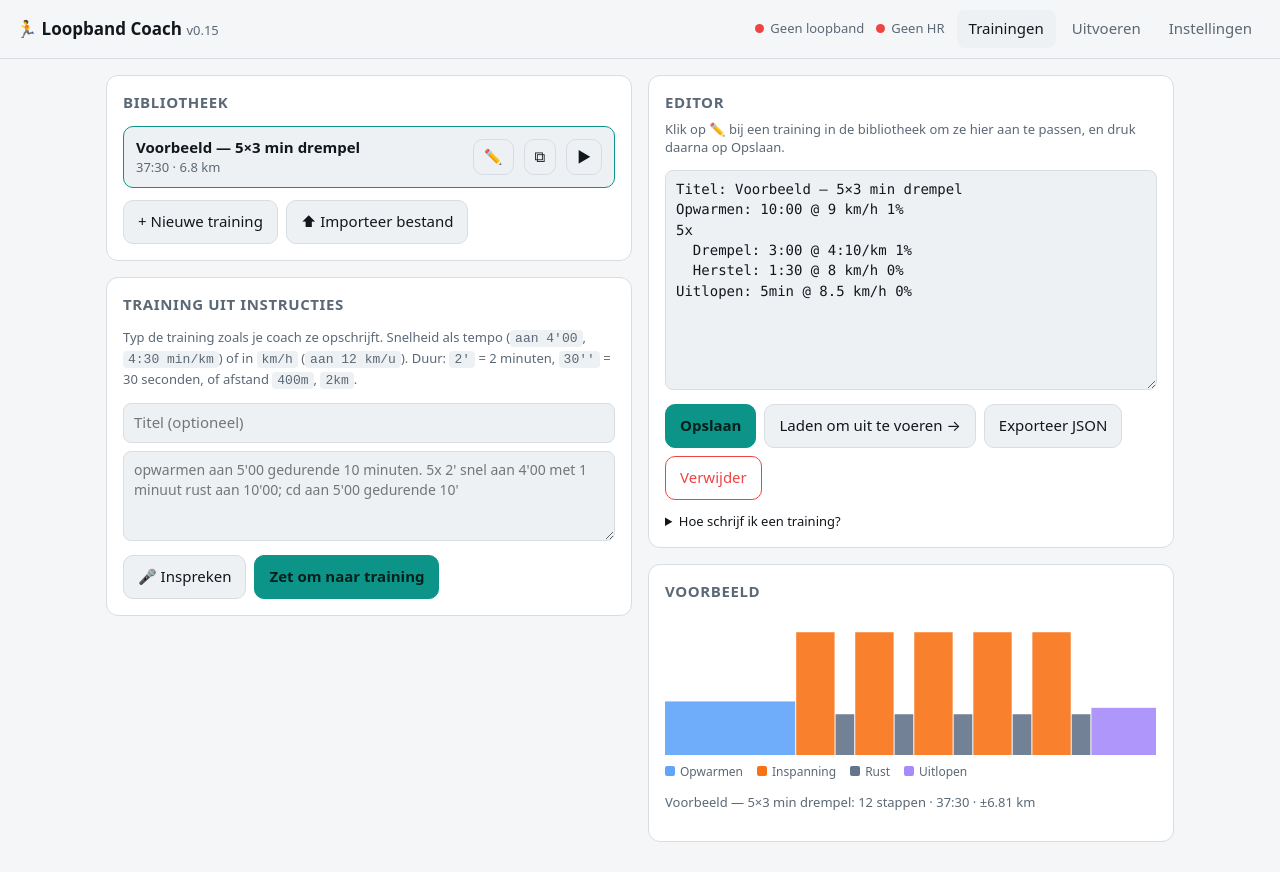
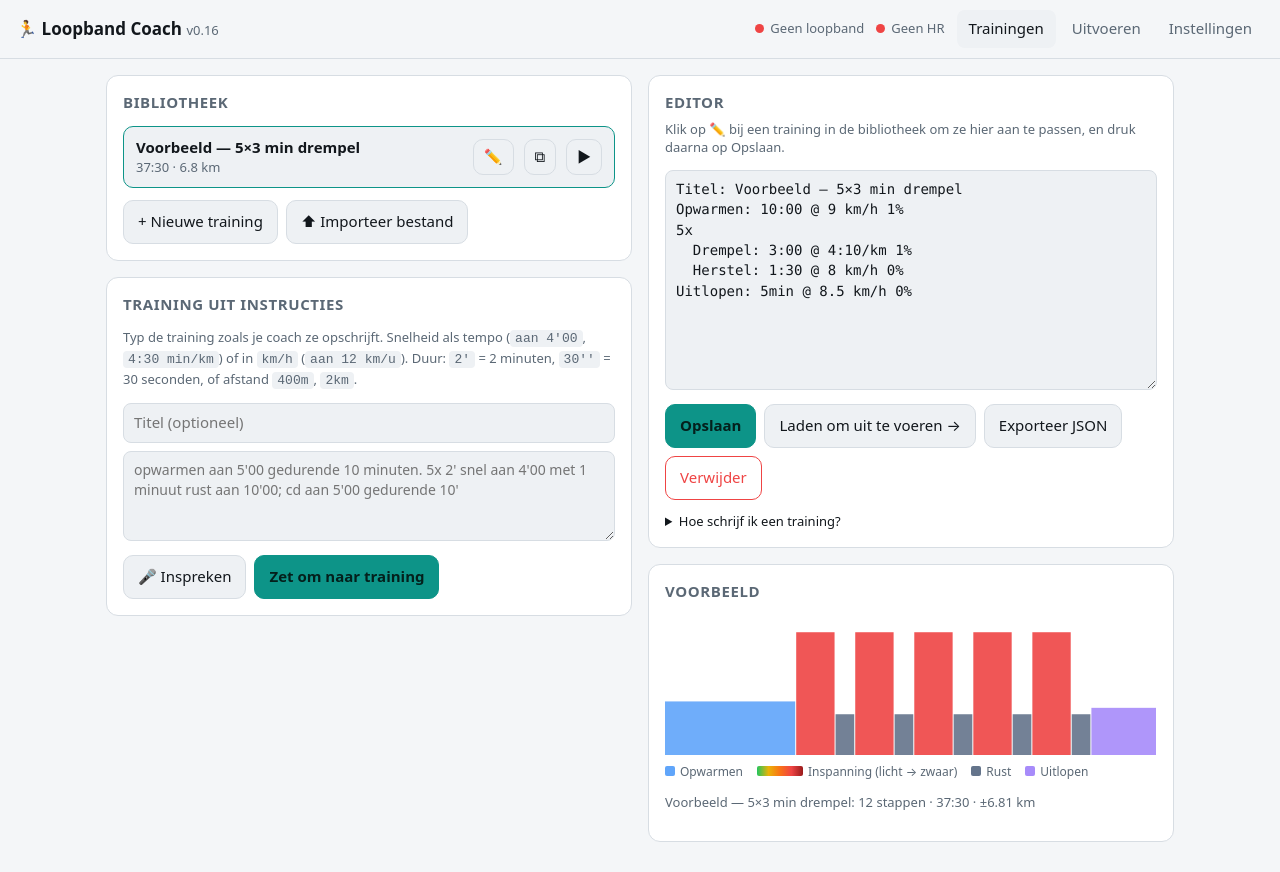
Before and after one commit to Cjonas08/loopband-coach, a plain HTML site: page index.html in a window 1280 px wide. Drawn offline with Linux system fonts and the light colour scheme.

Commit message:
Colour work steps by intensity (green to dark red vs threshold pace)
Co-Authored-By: Claude Fable 5.2 <noreply@anthropic.com>

```diff
--- a/index.html
+++ b/index.html
@@ -122,7 +122,7 @@ pre.help { background: var(--panel2); padding: 10px; border-radius: 8px; overflo
 </head>
 <body>
 <header>
-  <h1>🏃 Loopband Coach <span class="small muted ver" style="font-weight:400">v0.15</span></h1>
+  <h1>🏃 Loopband Coach <span class="small muted ver" style="font-weight:400">v0.16</span></h1>
   <span class="status" title="Loopband"><span id="dotTm" class="dot"></span><span id="txtTm">Geen loopband</span></span>
   <span class="status" title="Hartslagband"><span id="dotHr" class="dot"></span><span id="txtHr">Geen HR</span></span>
   <nav>
@@ -184,14 +184,14 @@ Uitlopen: 8min @ 8.5 km/h</pre>
           <p class="small muted" style="margin-bottom:0">Duur: <code>10:00</code>, <code>8min</code>, <code>45s</code> of afstand <code>800m</code>, <code>1.5km</code>.
             Snelheid: <code>12 km/h</code> of tempo <code>4:30/km</code>. Helling: <code>2%</code> (optioneel).
             Herhaling: regel <code>5x</code> gevolgd door ingesprongen stappen.
-            De naam vóór de dubbelepunt bepaalt de kleur in de grafiek (opwarmen, rust/herstel, uitlopen; al de rest telt als inspanning).
+            De naam vóór de dubbelepunt bepaalt de kleur in de grafiek (opwarmen, rust/herstel, uitlopen; al de rest telt als inspanning). Inspanning kleurt van groen naar donkerrood volgens de snelheid t.o.v. je drempeltempo (Instellingen).
             Zwift/TrainingPeaks <code>.zwo</code> wordt omgerekend met je drempeltempo (Instellingen).</p>
         </details>
       </div>
       <div class="card">
         <h2>Voorbeeld</h2>
         <canvas id="previewChart"></canvas>
-        <div class="legend"><span><i style="background:var(--k-warm)"></i>Opwarmen</span><span><i style="background:var(--k-work)"></i>Inspanning</span><span><i style="background:var(--k-rest)"></i>Rust</span><span><i style="background:var(--k-cool)"></i>Uitlopen</span></div>
+        <div class="legend"><span><i style="background:var(--k-warm)"></i>Opwarmen</span><span><i style="background:linear-gradient(90deg,#22c55e,#eab308,#f97316,#ef4444,#991b1b);width:46px"></i>Inspanning (licht → zwaar)</span><span><i style="background:var(--k-rest)"></i>Rust</span><span><i style="background:var(--k-cool)"></i>Uitlopen</span></div>
         <p id="previewSummary" class="small muted"></p>
       </div>
     </div>
@@ -712,7 +712,13 @@ function stepType(label) {
   return 'work';
 }
 const KIND_HEX = { warm: '#60a5fa', work: '#f97316', rest: '#64748b', cool: '#a78bfa' };
-const kindColor = label => KIND_HEX[stepType(label)];
+// Inspanning krijgt een kleur volgens intensiteit: snelheid t.o.v. het drempeltempo uit Instellingen
+const WORK_HEX = ['#22c55e', '#eab308', '#f97316', '#ef4444', '#991b1b'];   // groen → geel → oranje → rood → donkerrood
+function workColor(speed) {
+  const r = speed / (speedFromPace(settings.threshold) || 13.3);
+  return WORK_HEX[r < 0.80 ? 0 : r < 0.90 ? 1 : r < 1.00 ? 2 : r < 1.10 ? 3 : 4];
+}
+const kindColor = s => { const t = stepType(s.label); return t === 'work' ? workColor(s.speed) : KIND_HEX[t]; };
 function drawChart(canvas, w, progressSec, intensity = 1) {
   const dpr = window.devicePixelRatio || 1, W = canvas.clientWidth, H = canvas.clientHeight;
   canvas.width = W * dpr; canvas.height = H * dpr;
@@ -722,7 +728,7 @@ function drawChart(canvas, w, progressSec, intensity = 1) {
   let x = 0;
   for (const s of w.steps) {
     const sw = stepSeconds(s) / total * W, h = (s.speed - minS) / (maxS - minS) * (H - 18) + 10;
-    ctx.fillStyle = kindColor(s.label); ctx.globalAlpha = .9;
+    ctx.fillStyle = kindColor(s); ctx.globalAlpha = .9;
     ctx.fillRect(x, H - h, Math.max(1, sw - 1), h); x += sw;
   }
   ctx.globalAlpha = 1;
@@ -1086,7 +1092,7 @@ function renderStepsTable() {
     const cells = [i + 1, s.label, s.kind === 'time' ? fmtTime(s.value) : s.value + ' m', `${s.speed.toFixed(1)} km/h · ${paceFromSpeed(s.speed)}`, s.incline + '%'];
     cells.forEach((c, ci) => {
       const td = document.createElement('td'); td.textContent = c;
-      if (ci === 1) { const d = document.createElement('span'); d.className = 'kdot'; d.style.background = kindColor(s.label); td.prepend(d); }
+      if (ci === 1) { const d = document.createElement('span'); d.className = 'kdot'; d.style.background = kindColor(s); td.prepend(d); }
       tr.appendChild(td);
     });
     tr.onclick = () => { if (run.state !== 'idle' && confirm(`Naar stap ${i + 1} springen?`)) gotoStep(i); };
@@ -1185,7 +1191,7 @@ function drawRunImage(r) {
     const maxStep = Math.max(...stepSp); let x = cx;
     r.steps.forEach((s, i) => {
       const w = secs[i] / tot * cw, ratio = s.speed / maxStep;
-      g.fillStyle = s.label ? kindColor(s.label) : COL.z[ratio > .92 ? 4 : ratio > .82 ? 3 : ratio > .72 ? 2 : ratio > .6 ? 1 : 0]; g.globalAlpha = .6;
+      g.fillStyle = s.label ? kindColor(s) : COL.z[ratio > .92 ? 4 : ratio > .82 ? 3 : ratio > .72 ? 2 : ratio > .6 ? 1 : 0]; g.globalAlpha = .6;
       g.fillRect(x, yOf(s.speed), Math.max(1, w - 2), cy + ch - yOf(s.speed)); x += w;
     });
     g.globalAlpha = 1;
```
